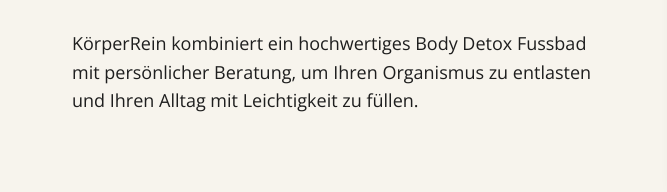
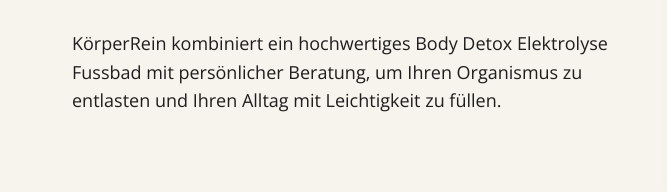
Before and after one commit to GianlucaMarin/koerperrein-website, a website: page index.html in a window 1280 px wide. Shown: the part 528-720 px from the top of the page, 0-667 px from the left. Drawn offline with nearby package versions, Linux system fonts and the light colour scheme.

Commit message:
startseite angespasst

```diff
--- a/index.html
+++ b/index.html
@@ -46,7 +46,7 @@
           <p class="hero-tagline">GANZKÖRPER-ENTGIFTUNG</p>
           <h1>Ganzkörper-Entgiftung in 30 Minuten – angenehm und effektiv</h1>
           <p>
-            KörperRein kombiniert ein hochwertiges Body Detox Fussbad mit persönlicher Beratung, um Ihren Organismus zu entlasten und Ihren Alltag mit Leichtigkeit zu füllen.
+            KörperRein kombiniert ein hochwertiges Body Detox Elektrolyse Fussbad mit persönlicher Beratung, um Ihren Organismus zu entlasten und Ihren Alltag mit Leichtigkeit zu füllen.
           </p>
           <div class="hero-cta">
             <a href="kontakt.html" class="btn btn-primary btn-lg">Jetzt buchen</a>
```
